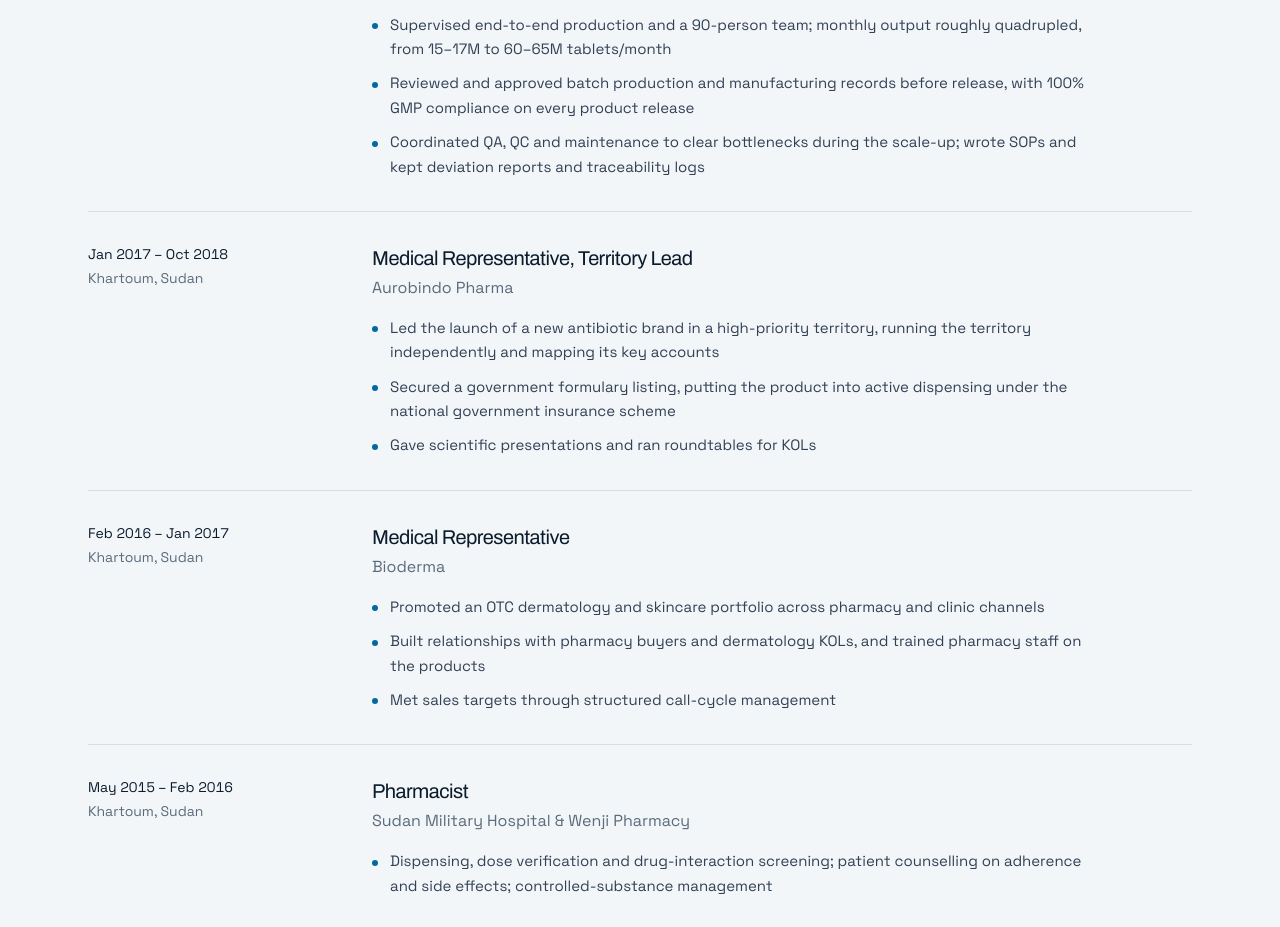
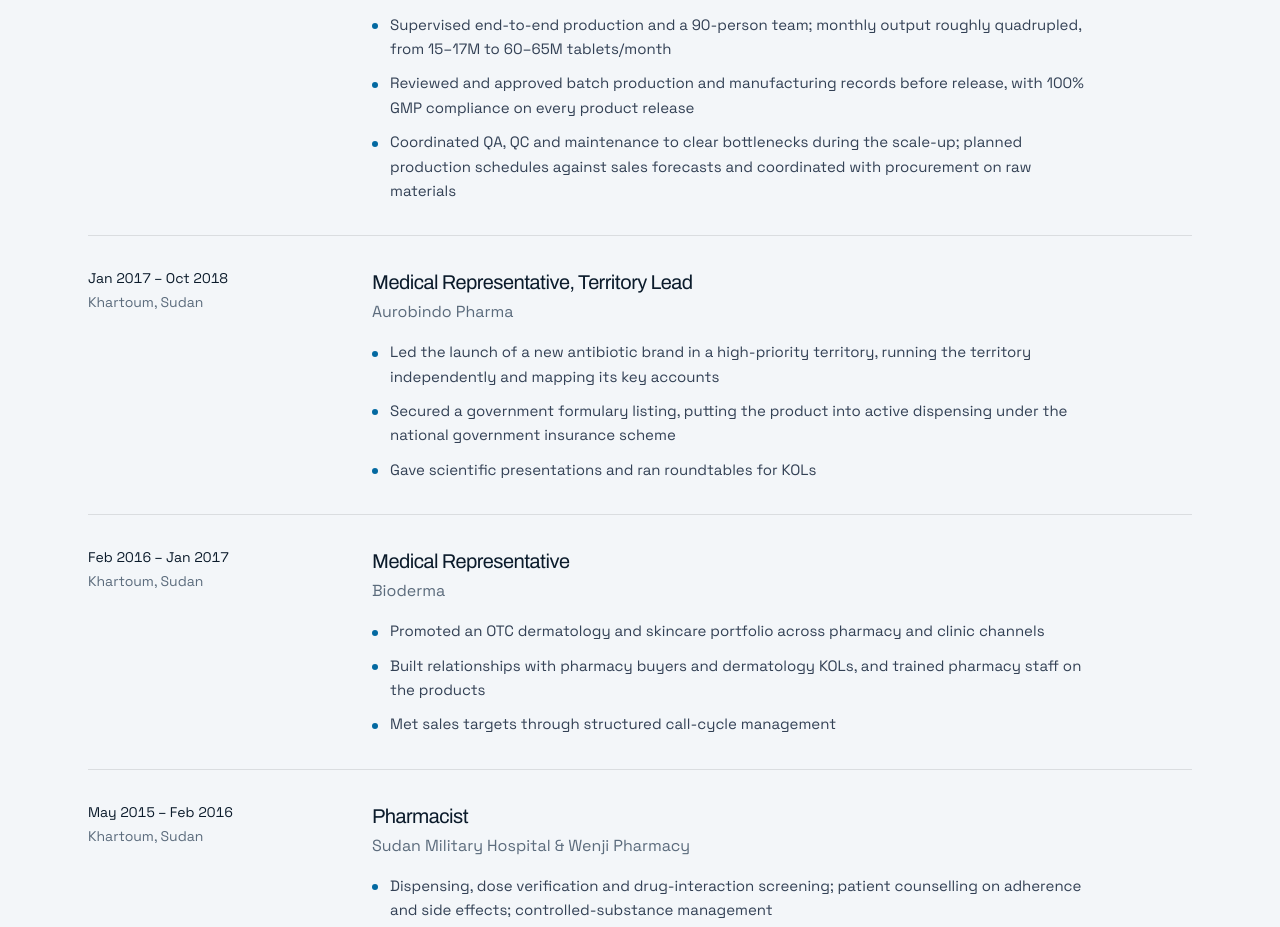
Before and after one commit to mujtababarsi/mujtababarsi.github.io, a React (Vite) app: page / in a window 1280 px wide. Shown: the part 4920-5847 px from the top of the page. Built offline with nearby package versions, Linux system fonts and the light colour scheme.

Commit message:
Remove SOP authorship claim from Blue Nile experience
QA owned SOPs, deviation reports and traceability logs at Blue Nile; the role worked to SOPs under GMP. Replace the claim with production scheduling against sales forecasts and raw-material coordination with procurement.

```diff
--- a/data/portfolioData.tsx
+++ b/data/portfolioData.tsx
@@ -196,7 +196,7 @@ export const EXPERIENCE: Experience[] = [
     highlights: [
       "Supervised end-to-end production and a 90-person team; monthly output roughly quadrupled, from 15–17M to 60–65M tablets/month",
       "Reviewed and approved batch production and manufacturing records before release, with 100% GMP compliance on every product release",
-      "Coordinated QA, QC and maintenance to clear bottlenecks during the scale-up; wrote SOPs and kept deviation reports and traceability logs"
+      "Coordinated QA, QC and maintenance to clear bottlenecks during the scale-up; planned production schedules against sales forecasts and coordinated with procurement on raw materials"
     ]
   },
   {
```
